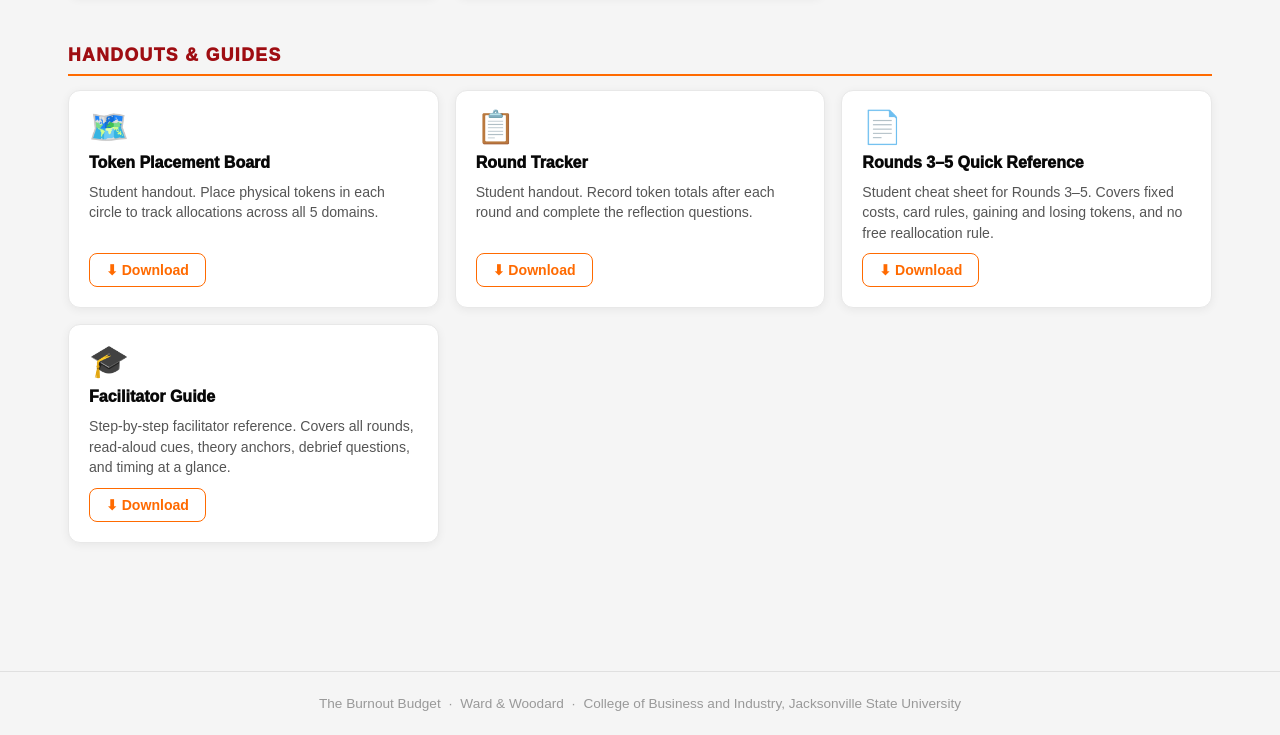
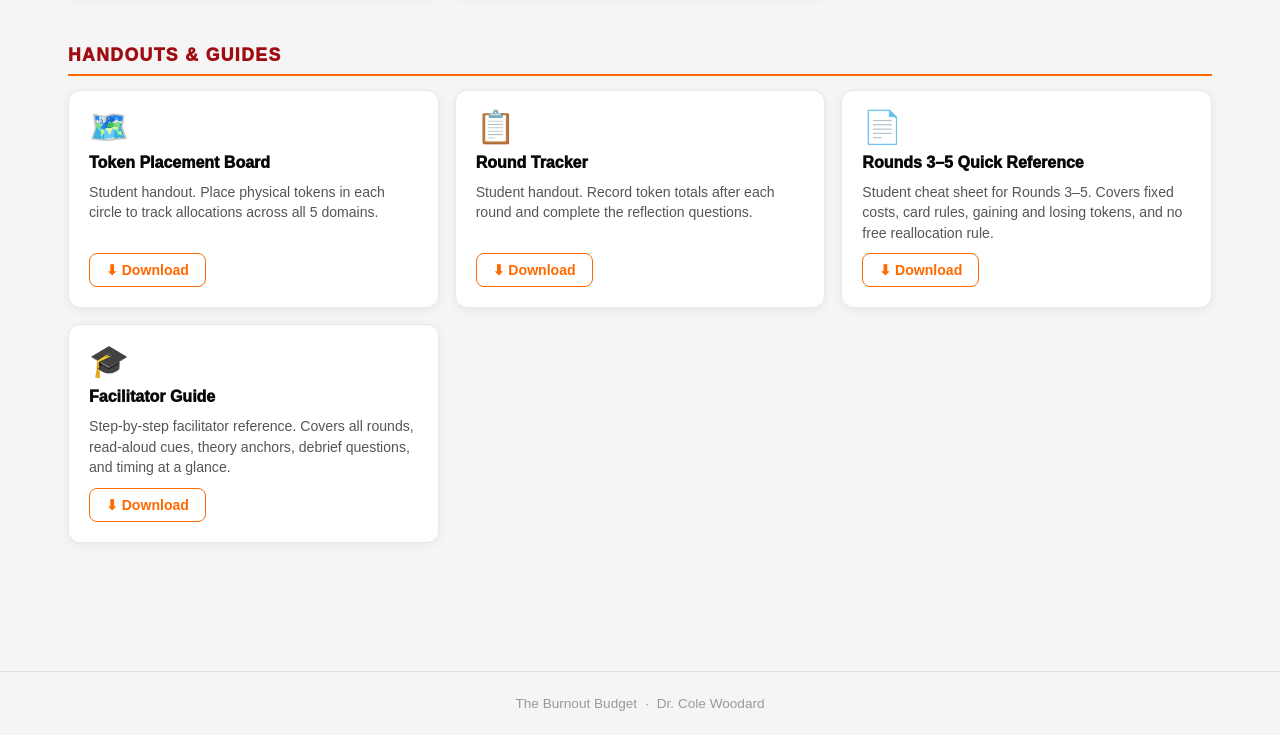
Before and after one commit to colewood55/docs, a plain HTML site: page burnout/index.html in a window 1280 px wide. Shown: the part 967-1702 px from the top of the page. Drawn offline with Linux system fonts and the light colour scheme.

Commit message:
Add files via upload

```diff
--- a/burnout/index.html
+++ b/burnout/index.html
@@ -376,7 +376,7 @@
 </main>
 
 <footer>
-  The Burnout Budget &nbsp;·&nbsp; Ward &amp; Woodard &nbsp;·&nbsp; College of Business and Industry, Jacksonville State University
+  The Burnout Budget &nbsp;·&nbsp; Dr. Cole Woodard
 </footer>
 
 </body>
```
